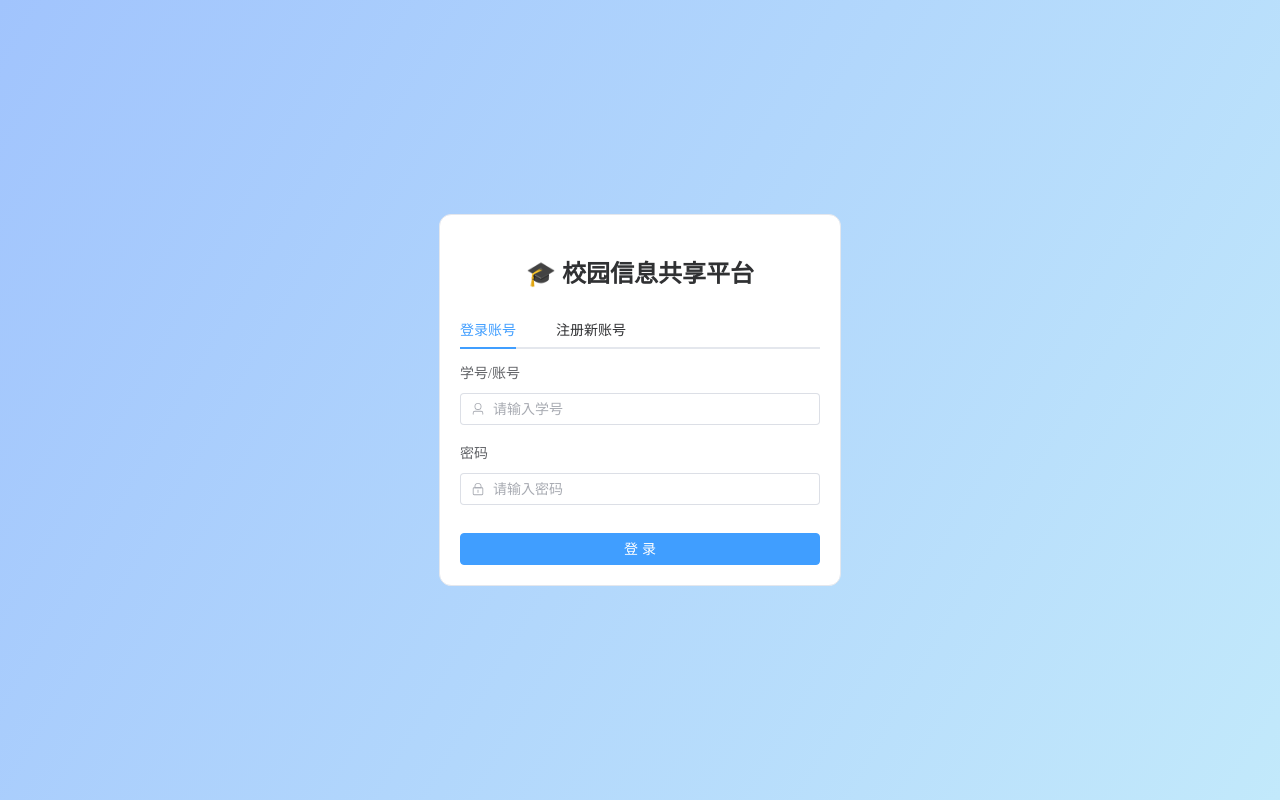
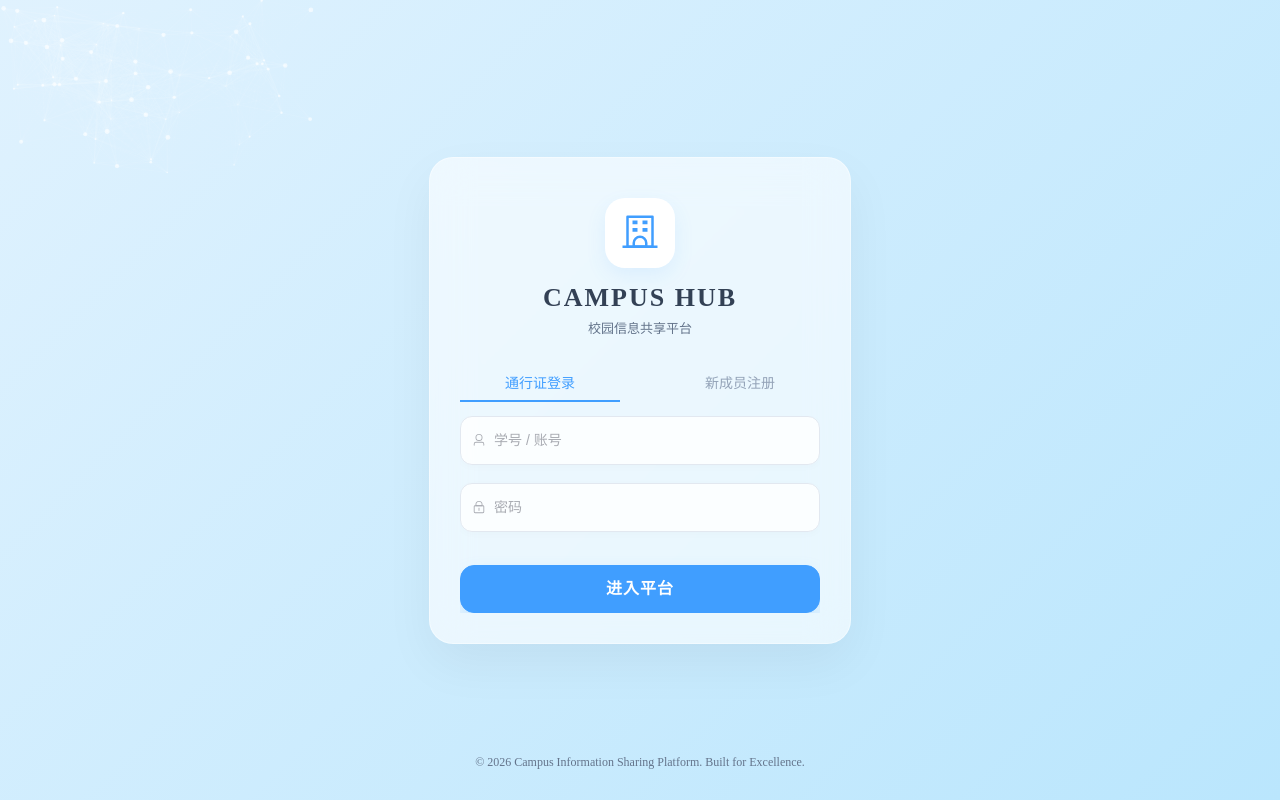
Before and after one commit to yzzzzzzy/campus-frontend, a Vue app in the folder campus-frontend/: page /login in a window 1280 px wide. Built offline with nearby package versions, Linux system fonts and the light colour scheme.

Commit message:
美化页面

```diff
--- a/campus-frontend/src/components/LoginBox.vue
+++ b/campus-frontend/src/components/LoginBox.vue
@@ -1,134 +1,267 @@
 <template>
-  <div class="login-container">
-    <el-card class="login-card" shadow="hover">
-      <h2 class="title">🎓 校园信息共享平台</h2>
+  <div class="login-page">
+    <canvas ref="particleCanvas" class="particle-canvas"></canvas>
 
-      <el-tabs v-model="activeTab">
-        <el-tab-pane label="登录账号" name="login">
+    <el-card class="login-card" shadow="never">
+      <div class="login-header">
+        <div class="logo-icon">
+          <el-icon :size="40" color="#409EFF"><School /></el-icon>
+        </div>
+        <h2 class="title">CAMPUS HUB</h2>
+        <p class="subtitle">校园信息共享平台</p>
+      </div>
+
+      <el-tabs v-model="activeTab" stretch>
+        <el-tab-pane label="通行证登录" name="login">
           <el-form :model="loginForm" label-position="top">
-            <el-form-item label="学号/账号">
-              <el-input v-model="loginForm.username" placeholder="请输入学号" prefix-icon="User" />
+            <el-form-item>
+              <el-input v-model="loginForm.username" placeholder="学号 / 账号" prefix-icon="User" class="custom-input" />
             </el-form-item>
-            <el-form-item label="密码">
-              <el-input v-model="loginForm.password" type="password" placeholder="请输入密码" prefix-icon="Lock" show-password />
+            <el-form-item>
+              <el-input v-model="loginForm.password" type="password" placeholder="密码" prefix-icon="Lock" show-password class="custom-input" />
             </el-form-item>
-            <el-button type="primary" class="submit-btn" @click="handleLogin">登 录</el-button>
+            <el-button type="primary" class="submit-btn" @click="handleLogin" :loading="loading">进入平台</el-button>
           </el-form>
         </el-tab-pane>
 
-        <el-tab-pane label="注册新账号" name="register">
+        <el-tab-pane label="新成员注册" name="register">
           <el-form :model="registerForm" label-position="top">
-            <el-form-item label="学号/账号">
-              <el-input v-model="registerForm.username" placeholder="请输入学号" prefix-icon="User" />
+            <el-form-item>
+              <el-input v-model="registerForm.username" placeholder="学号" prefix-icon="User" class="custom-input" />
             </el-form-item>
-            <el-form-item label="密码">
-              <el-input v-model="registerForm.password" type="password" placeholder="设置密码" prefix-icon="Lock" show-password />
+            <el-form-item>
+              <el-input v-model="registerForm.nickname" placeholder="昵称" prefix-icon="Edit" class="custom-input" />
             </el-form-item>
-            <el-form-item label="昵称">
-              <el-input v-model="registerForm.nickname" placeholder="给自己起个好听的昵称" prefix-icon="Edit" />
+            <el-form-item>
+              <el-input v-model="registerForm.password" type="password" placeholder="设置密码" prefix-icon="Lock" show-password class="custom-input" />
             </el-form-item>
-            <el-button type="success" class="submit-btn" @click="handleRegister">注 册</el-button>
+            <el-button type="success" class="submit-btn" @click="handleRegister">提交注册</el-button>
           </el-form>
         </el-tab-pane>
       </el-tabs>
     </el-card>
+
+    <div class="footer-note">© 2026 Campus Information Sharing Platform. Built for Excellence.</div>
   </div>
 </template>
 
 <script setup>
-import { ref } from 'vue'
-import request from '../utils/request' // 引入我们刚才写的网络工具
-import { ElMessage } from 'element-plus' // 引入好看的弹窗提示
-// 👉 1. 引入路由工具
+import { ref, onMounted, onUnmounted } from 'vue'
 import { useRouter } from 'vue-router'
+import request from '../utils/request'
+import { ElMessage } from 'element-plus'
 
+const router = useRouter()
 const activeTab = ref('login')
-// 👉 2. 实例化路由
-const router = useRouter()
+const loading = ref(false)
+const particleCanvas = ref(null)
 
-const loginForm = ref({
-  username: '',
-  password: ''
-})
+const loginForm = ref({ username: '', password: '' })
+const registerForm = ref({ username: '', password: '', nickname: '' })
 
-const registerForm = ref({
-  username: '',
-  password: '',
-  nickname: ''
-})
-
-// 🚀 真正的登录逻辑
+// 登录/注册逻辑保持不变
 const handleLogin = async () => {
-  if (!loginForm.value.username || !loginForm.value.password) {
-    return ElMessage.warning('账号和密码不能为空哦！')
+  if (!loginForm.value.username || !loginForm.value.password) return ElMessage.warning('请填写完整信息')
+  loading.value = true
+  try {
+    const res = await request.post('/api/login', loginForm.value)
+    if (res.data.code === 200) {
+      ElMessage.success('欢迎回来')
+      localStorage.setItem('token', res.data.data.token)
+      router.push('/home')
+    } else { ElMessage.error(res.data.message) }
+  } catch (error) { ElMessage.error('服务器走神了') }
+  finally { loading.value = false }
 }
 
+const handleRegister = async () => {
   try {
-    // 向后端发送 POST 请求
-    const res = await request.post('/api/login', loginForm.value)
+    const res = await request.post('/api/register', registerForm.value)
+    if (res.data.code === 200) {
+      ElMessage.success('注册成功，请登录')
+      activeTab.value = 'login'
+    } else { ElMessage.error(res.data.message) }
+  } catch (error) { ElMessage.error('网络请求失败') }
+}
 
-    // 如果后端返回 200，说明成功
-    if (res.data.code === 200) {
-      ElMessage.success('登录成功！欢迎回来~')
-      // 【核心考点】把拿到的 JWT 通行证偷偷存在浏览器的本地仓库里！
-      localStorage.setItem('token', res.data.data.token)
+// 🎨 Canvas 粒子系统逻辑 (调整为白蓝色调)
+let animationFrame
+const initParticles = () => {
+  const canvas = particleCanvas.value
+  const ctx = canvas.getContext('2d')
+  let particles = []
 
-      // 👉 3. 登录成功后，跳转到主页！
-      router.push('/home')
+  const resize = () => {
+    canvas.width = window.innerWidth
+    canvas.height = window.innerHeight
+  }
 
-    } else {
-      // 密码错误或账号不存在
-      ElMessage.error(res.data.message)
+  class Particle {
+    constructor() {
+      this.x = Math.random() * canvas.width
+      this.y = Math.random() * canvas.height
+      this.vx = (Math.random() - 0.5) * 0.4
+      this.vy = (Math.random() - 0.5) * 0.4
+      this.radius = Math.random() * 2.5
     }
-  } catch (error) {
-    ElMessage.error('服务器走神了')
+    draw() {
+      ctx.beginPath()
+      ctx.arc(this.x, this.y, this.radius, 0, Math.PI * 2)
+      ctx.fillStyle = 'rgba(255, 255, 255, 0.6)'
+      ctx.fill()
+    }
+    update() {
+      this.x += this.vx
+      this.y += this.vy
+      if (this.x < 0 || this.x > canvas.width) this.vx *= -1
+      if (this.y < 0 || this.y > canvas.height) this.vy *= -1
     }
   }
 
-// 🚀 真正的注册逻辑
-const handleRegister = async () => {
-  if (!registerForm.value.username || !registerForm.value.password) {
-    return ElMessage.warning('账号和密码不能为空！')
+  for (let i = 0; i < 80; i++) particles.push(new Particle())
+
+  const animate = () => {
+    ctx.clearRect(0, 0, canvas.width, canvas.height)
+    particles.forEach(p => {
+      p.update()
+      p.draw()
+    })
+    for (let i = 0; i < particles.length; i++) {
+      for (let j = i + 1; j < particles.length; j++) {
+        const dx = particles[i].x - particles[j].x
+        const dy = particles[i].y - particles[j].y
+        const dist = Math.sqrt(dx * dx + dy * dy)
+        if (dist < 120) {
+          ctx.beginPath()
+          ctx.strokeStyle = `rgba(255, 255, 255, ${0.15 - dist/800})`
+          ctx.lineWidth = 0.6
+          ctx.moveTo(particles[i].x, particles[i].y)
+          ctx.lineTo(particles[j].x, particles[j].y)
+          ctx.stroke()
+        }
+      }
+    }
+    animationFrame = requestAnimationFrame(animate)
   }
 
-  try {
-    const res = await request.post('/api/register', registerForm.value)
+  window.addEventListener('resize', resize)
+  resize()
+  animate()
+}
 
-    if (res.data.code === 200) {
-      ElMessage.success('注册成功！快去登录吧！')
-      // 注册成功后，自动帮你把标签页切回到“登录”
-      activeTab.value = 'login'
-    } else {
-      ElMessage.error(res.data.message)
-    }
-  } catch (error) {
-    ElMessage.error('网络请求失败')
-  }
-}
+onMounted(() => initParticles())
+onUnmounted(() => {
+  cancelAnimationFrame(animationFrame)
+  window.removeEventListener('resize', () => {})
+})
 </script>
 
 <style scoped>
-.login-container {
+.login-page {
+  position: relative;
+  width: 100vw;
+  height: 100vh;
+  /* 👉 背景改为浅蓝色渐变，更有呼吸感 */
+  background: linear-gradient(135deg, #e0f2fe 0%, #bae6fd 100%);
+  overflow: hidden;
   display: flex;
   justify-content: center;
   align-items: center;
-  height: 100vh;
-  background-image: linear-gradient(120deg, #a1c4fd 0%, #c2e9fb 100%); /* 漂亮的渐变背景 */
+}
+
+.particle-canvas {
+  position: absolute;
+  top: 0;
+  left: 0;
+  z-index: 1;
 }
 
 .login-card {
+  position: relative;
+  z-index: 10;
   width: 400px;
-  border-radius: 12px;
+  background: rgba(255, 255, 255, 0.6); /* 白色半透明背景 */
+  backdrop-filter: blur(20px); /* 磨砂玻璃效果增强 */
+  border: 1px solid rgba(255, 255, 255, 0.4);
+  border-radius: 24px;
+  box-shadow: 0 20px 50px rgba(0, 0, 0, 0.05); /* 柔和的阴影 */
+  padding: 10px;
+}
+
+.login-header {
+  text-align: center;
+  margin-bottom: 25px;
+  margin-top: 10px;
+}
+
+.logo-icon {
+  background: white;
+  width: 70px;
+  height: 70px;
+  border-radius: 20px;
+  display: flex;
+  justify-content: center;
+  align-items: center;
+  margin: 0 auto 15px;
+  box-shadow: 0 8px 20px rgba(64, 158, 255, 0.1);
 }
 
 .title {
-  text-align: center;
-  color: #303133;
-  margin-bottom: 20px;
+  font-size: 26px;
+  font-weight: 800;
+  letter-spacing: 2px;
+  margin: 0;
+  color: #334155;
+}
+
+.subtitle {
+  font-size: 13px;
+  color: #64748b;
+  margin-top: 5px;
+}
+
+/* 输入框定制 */
+:deep(.custom-input .el-input__wrapper) {
+  background-color: rgba(255, 255, 255, 0.8) !important;
+  box-shadow: 0 2px 8px rgba(0, 0, 0, 0.02) !important;
+  border: 1px solid #e2e8f0;
+  border-radius: 12px;
+  height: 45px;
+}
+
+:deep(.custom-input.is-focus .el-input__wrapper) {
+  border-color: #409EFF;
 }
 
 .submit-btn {
   width: 100%;
-  margin-top: 10px;
+  margin-top: 15px;
+  height: 48px;
+  border-radius: 14px;
+  font-size: 16px;
+  font-weight: 600;
+  letter-spacing: 1px;
+  box-shadow: 0 10px 20px rgba(64, 158, 255, 0.2);
+  transition: all 0.3s;
+}
+
+.submit-btn:hover {
+  transform: translateY(-2px);
+  box-shadow: 0 15px 30px rgba(64, 158, 255, 0.3);
+}
+
+.footer-note {
+  position: absolute;
+  bottom: 30px;
+  font-size: 12px;
+  color: #64748b;
+}
+
+:deep(.el-tabs__nav-wrap::after) {
+  background-color: transparent;
+}
+:deep(.el-tabs__item) {
+  font-weight: 500;
+  color: #94a3b8;
 }
 </style>
--- a/campus-frontend/src/components/NavBar.vue
+++ b/campus-frontend/src/components/NavBar.vue
@@ -64,7 +64,9 @@ const handleCommand = (command) => {
   } else if (command === 'profile') {
     router.push('/profile')
   } else if (command === 'favorites') {
-    ElMessage.info('收藏功能开发中，敬请期待！')
+    // 👉 [修改] 去掉原来的 ElMessage，改成带参数跳转！
+    // 告诉个人中心：我要去 profile 页面，并且我要直接看 favorites 标签页
+    router.push({ path: '/profile', query: { tab: 'favorites' } })
   }
 }
 
--- a/campus-frontend/src/views/Profile.vue
+++ b/campus-frontend/src/views/Profile.vue
@@ -127,7 +127,10 @@ import { ref, onMounted, computed } from 'vue'
 import request from '../utils/request'
 import NavBar from '../components/NavBar.vue' // 👉 引入通用导航栏组件
 import { ElMessage, ElMessageBox } from 'element-plus'
+import { useRoute, useRouter } from 'vue-router'
 
+const route = useRoute()
+const router = useRouter()
 const userInfo = ref({})
 const myPosts = ref([])
 const myFavorites = ref([]) // 👉 [新增] 我的收藏列表
@@ -159,9 +162,13 @@ const fetchUserInfo = async () => {
     const res = await request.get('/api/user/info')
     if (res.data.code === 200) {
       userInfo.value = res.data.data
+
       // 把当前信息同步到设置表单里
       settingsForm.value.nickname = userInfo.value.nickname
-      settingsForm.value.avatar = userInfo.value.avatar
+
+      // 👉 [核心修改] 故意不要把原有头像塞进表单！让它保持为空，这样默认就是灰色加号！
+      settingsForm.value.avatar = ''
+
       settingsForm.value.major = userInfo.value.major
     }
   } catch (error) {
@@ -322,7 +329,13 @@ onMounted(() => {
   fetchMyPosts()
   fetchMyFavorites()
   fetchUserStats()
+
+  // 👉 [新增] 检查是不是从导航栏的“我的收藏”点进来的
+  if (route.query.tab === 'favorites') {
+    activeTab.value = 'favorites' // 直接激活收藏标签页！
+  }
 })
+
 </script>
 
 <style scoped>
@@ -384,6 +397,7 @@ onMounted(() => {
 .post-header h4 { margin: 0 0 10px 0; }
 .post-content { font-size: 14px; color: #606266; margin-bottom: 10px; overflow: hidden; text-overflow: ellipsis; white-space: nowrap; }
 .post-time { font-size: 12px; color: #909399; }
+/* 修改头像上传框的样式，解决点击不跟手的问题 */
 .avatar-uploader {
   border: 1px dashed #d9d9d9;
   border-radius: 6px;
@@ -394,9 +408,42 @@ onMounted(() => {
   display: flex;
   justify-content: center;
   align-items: center;
+
+  /* 👉 [修复1] 强制提升层级，确保不被周围其他隐形元素遮挡 */
+  position: relative;
+  z-index: 10;
+
+  /* 👉 [修复2] 确保背景和边框的变化瞬间完成，不阻塞点击事件 */
+  transition: border-color 0.1s ease;
 }
-.avatar-uploader:hover { border-color: #409eff; }
-.avatar-preview { width: 100px; height: 100px; object-fit: cover; }
-.avatar-uploader-icon { font-size: 28px; color: #8c939d; }
+
+.avatar-uploader:hover {
+  border-color: #409eff;
+}
+
+/* 👉 [修复3] 关键：防止内部元素(特别是图片)干扰点击事件 */
+/* 让鼠标点击完全穿透图片，直接点在最外层的 uploader 上 */
+:deep(.avatar-uploader .el-upload) {
+  width: 100%;
+  height: 100%;
+  display: flex;
+  justify-content: center;
+  align-items: center;
+}
+
+.avatar-preview {
+  width: 100px;
+  height: 100px;
+  object-fit: cover;
+  /* 让图片像个幽灵一样，鼠标能穿透它点到后面的上传框 */
+  pointer-events: none;
+}
+
+.avatar-uploader-icon {
+  font-size: 28px;
+  color: #8c939d;
+  /* 同样，让加号图标也不要挡着点击事件 */
+  pointer-events: none;
+}
 
 </style>
```
Also changed, not shown: campus-frontend/src/views/Home.vue (+202 -32 lines). Lines whose indentation alone changed are shown as unchanged.
